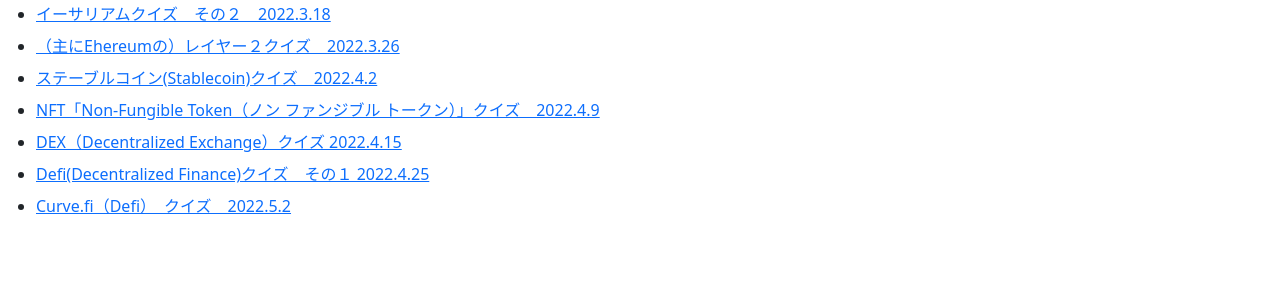
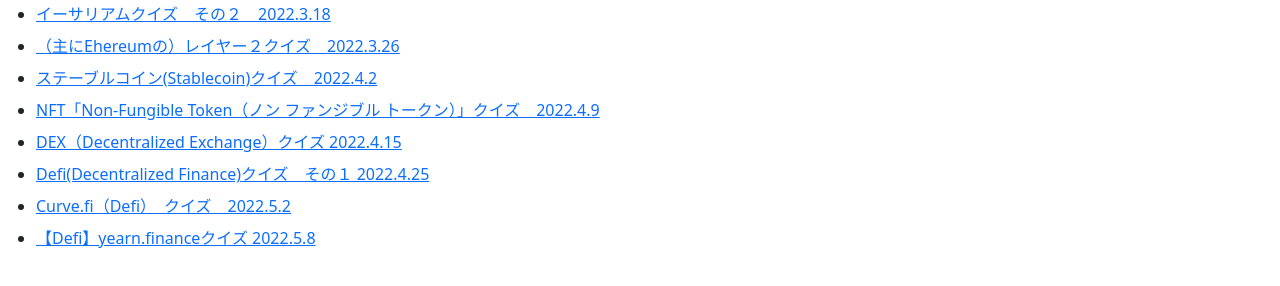
Before and after one commit to hideo18/cryptopquiz, a plain HTML site: page index.html in a window 1280 px wide. Shown: the part 326-612 px from the top of the page. Drawn offline with nearby package versions, Linux system fonts and the light colour scheme.

Commit message:
Update index.html

```diff
--- a/index.html
+++ b/index.html
@@ -55,6 +55,9 @@
             <li class="mt-2 mb-2">
                 <a href="https://docs.google.com/forms/d/e/1FAIpQLSfLWpLVwqmXp_zGtCzMhQm0NrV1jw_7k2fIyKTGo5G0Oa3wSw/viewform?usp=sf_link">Curve.fi（Defi）　クイズ　2022.5.2</a>
             </li>
+            <li class="mt-2 mb-2">
+                <a href="https://docs.google.com/forms/d/e/1FAIpQLSeklgEkU9fFUz-xjOIWhKZ68Tphewywb0Ta7GCsNK7ueXFmKg/viewform?usp=sf_link">【Defi】yearn.financeクイズ 2022.5.8</a>
+            </li>
 
         </ul>
     </div>
```
